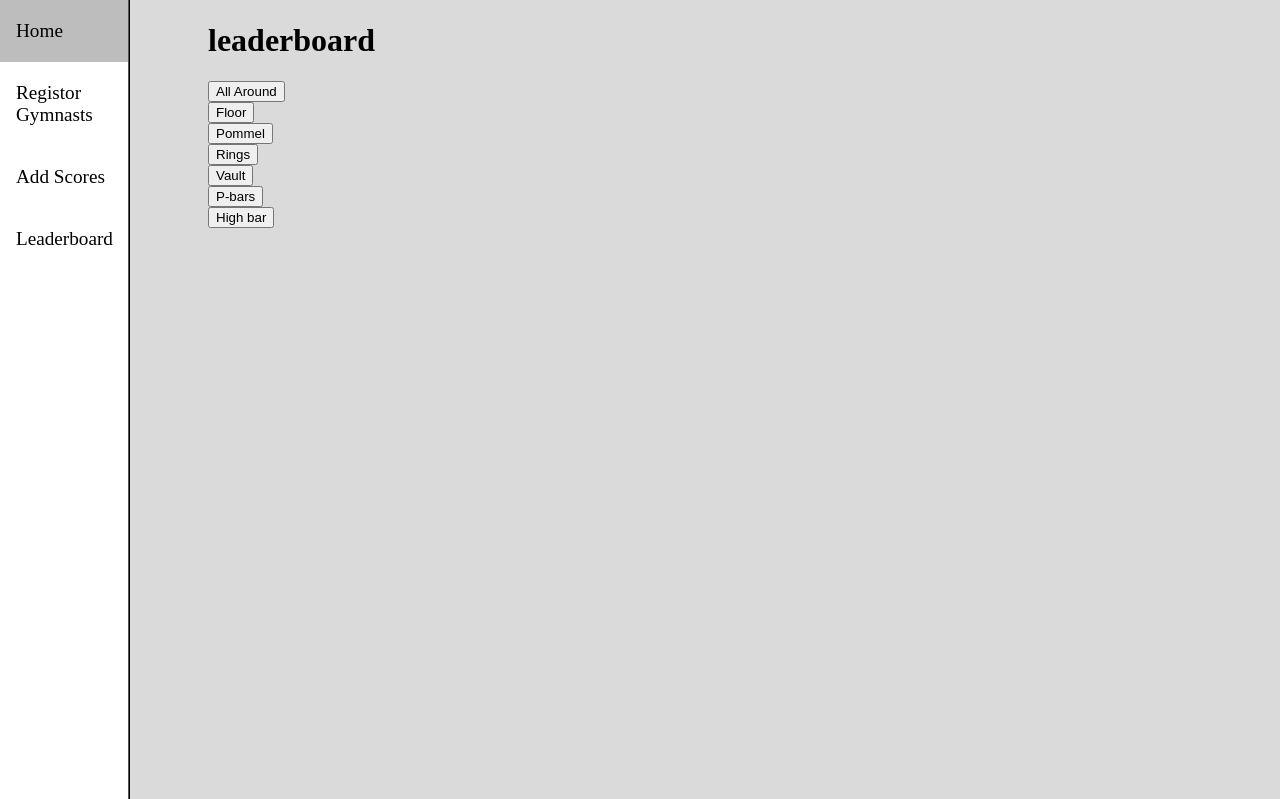
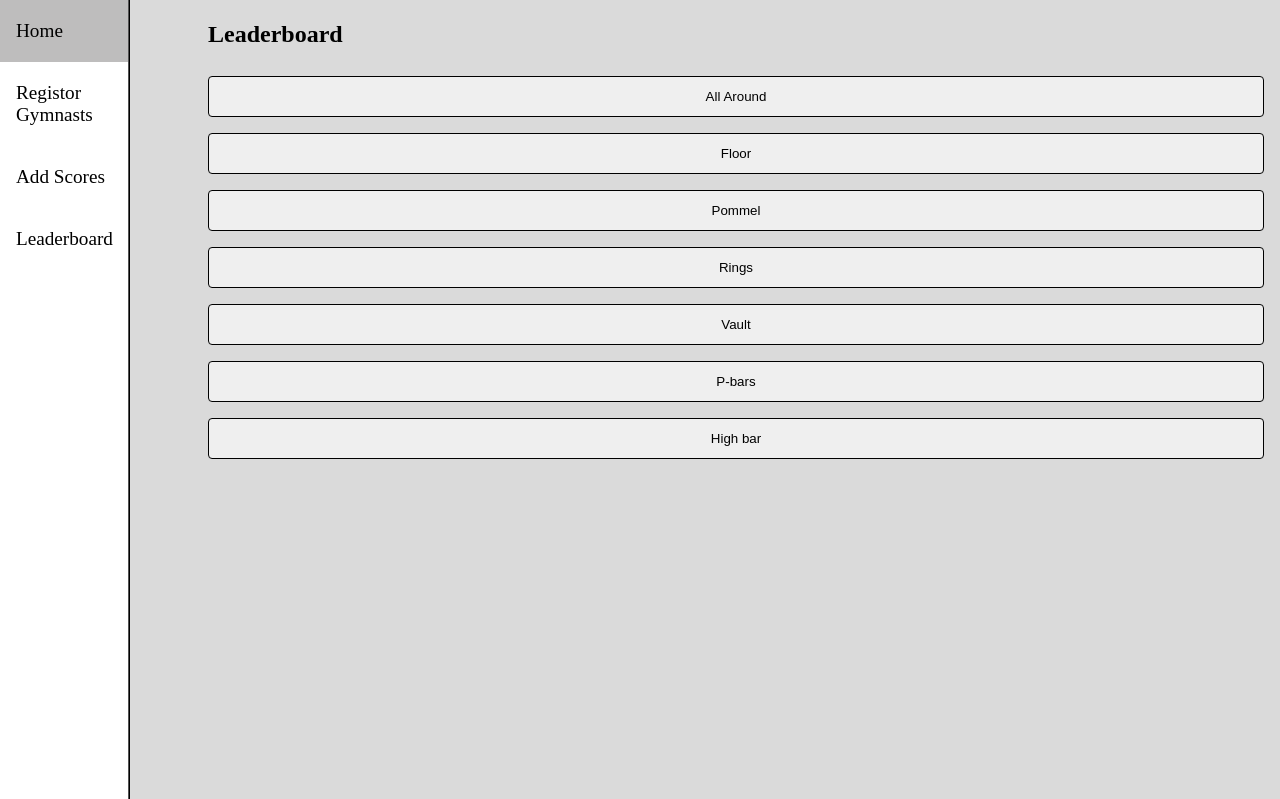
Before and after one commit to Adamlim21181/STAGS, a Flask app: page /leaderboard in a window 1280 px wide. Shown: the top 799 px of the page. Run offline with Flask 3, Linux system fonts and the light colour scheme; data that the repository does not hold is empty.

Commit message:
styled the leaderboard

```diff
--- a/static/style.css
+++ b/static/style.css
@@ -4,6 +4,9 @@ body {
   background-color: #dadada;
 }
 
+.bold {
+  font-weight: bold;
+}
 .content {
 	margin-left:15%;
   padding:1px 16px;
@@ -12,14 +15,26 @@ body {
 }
 
 /*drop down table styling*/
+.drpbutton {
+  width: 100%;
+  padding: 12px 20px;
+  margin: 8px 0;
+  display: inline-block;
+  border: 1px solid #000000;
+  border-radius: 4px;
+  box-sizing: border-box;
+  cursor: pointer;
+}
+
 .dropdown-content {
     display: none;
-    position: absolute;
+    position: relative;
     background-color: #f1f1f1;
     min-width: 160px;
     overflow: auto;
     box-shadow: 0px 8px 16px 0px rgba(0,0,0,0.2);
     z-index: 1;
+    margin: 0;
   }
 
 .show {
@@ -94,3 +109,25 @@ input[type=submit]:hover {
   background-color: #ffffff;
   padding: 20px;
 }
+
+/* tables */
+
+table, td, th {
+  border: 1px solid;
+  border-radius: 10px;
+}
+
+td, th {
+  padding: 15px;
+}
+
+table {
+  width: 100%;
+  border-collapse: collapse;
+}
+
+.tables {
+  border-radius: 5px;
+  background-color: #ffffff;
+  padding: 20px;
+}
--- a/templates/leaderboard.html
+++ b/templates/leaderboard.html
@@ -4,11 +4,11 @@
 {% block content %}
 
 <div class = "content">
-    <h1>leaderboard</h1>
 
+    <h2>Leaderboard</h2>
     <!--Table to display the all around leaderboard-->
     <div class = "dropdown">
-        <button onclick = "toggleDropdown('allaround')">All Around</button>
+        <button class = "drpbutton" onclick = "toggleDropdown('allaround')">All Around</button>
         <div id="allaround" class = "dropdown-content">
             <table>
                 <tr>
@@ -25,11 +25,11 @@
                 {% endfor %}
             </table>
         </div>
-    </div>
 
-    <!--Table to display the floor leaderboard-->
-    <div class = "dropdown">
-        <button onclick = "toggleDropdown('floor')">Floor</button>
+
+        <!--Table to display the floor leaderboard-->
+
+        <button class = "drpbutton" onclick = "toggleDropdown('floor')">Floor</button>
         <div id="floor" class = "dropdown-content">
             <table>
                 <tr>
@@ -48,11 +48,11 @@
                 {% endfor %}
             </table>
         </div>
-    </div>
 
-    <!--Table to display the pommel leaderboard-->
-    <div class = "dropdown">
-        <button onclick = "toggleDropdown('pommel')">Pommel</button>
+
+        <!--Table to display the pommel leaderboard-->
+
+        <button class = "drpbutton" onclick = "toggleDropdown('pommel')">Pommel</button>
         <div id="pommel" class = "dropdown-content">
             <table>
                 <tr>
@@ -71,11 +71,11 @@
                 {% endfor %}
             </table>
         </div>
-    </div>
 
-    <!--Table to display the rings leaderboard-->
-    <div class = "dropdown">
-        <button onclick = "toggleDropdown('rings')">Rings</button>
+
+        <!--Table to display the rings leaderboard-->
+
+        <button class = "drpbutton" onclick = "toggleDropdown('rings')">Rings</button>
         <div id="rings" class = "dropdown-content">
             <table>
                 <tr>
@@ -94,11 +94,11 @@
                 {% endfor %}
             </table>
         </div>
-    </div>
 
-    <!--Table to display the vault leaderboard-->
-    <div class = "dropdown">
-        <button onclick = "toggleDropdown('vault')">Vault</button>
+
+        <!--Table to display the vault leaderboard-->
+
+        <button class = "drpbutton" onclick = "toggleDropdown('vault')">Vault</button>
         <div id="vault" class = "dropdown-content">
             <table>
                 <tr>
@@ -117,11 +117,11 @@
                 {% endfor %}
             </table>
         </div>
-    </div>
+
 
     <!--Table to display the Parallel bars leaderboard-->
-    <div class = "dropdown">
-        <button onclick = "toggleDropdown('pbars')">P-bars</button>
+
+        <button class = "drpbutton" onclick = "toggleDropdown('pbars')">P-bars</button>
         <div id = "pbars" class = "dropdown-content">
             <table>
                 <tr>
@@ -140,11 +140,11 @@
                 {% endfor %}
             </table>
         </div>
-    </div>
+
 
     <!--Table to display the high bar leaderboard-->
-    <div class = "dropdown">
-        <button onclick =  "toggleDropdown('highbar')">High bar</button>
+
+        <button class = "drpbutton" onclick =  "toggleDropdown('highbar')">High bar</button>
         <div id = "highbar" class = "dropdown-content">
             <table>
                 <tr>
```
Also changed, not shown: templates/gymnast.html (+13 -2 lines), templates/score.html (+19 -2 lines).
